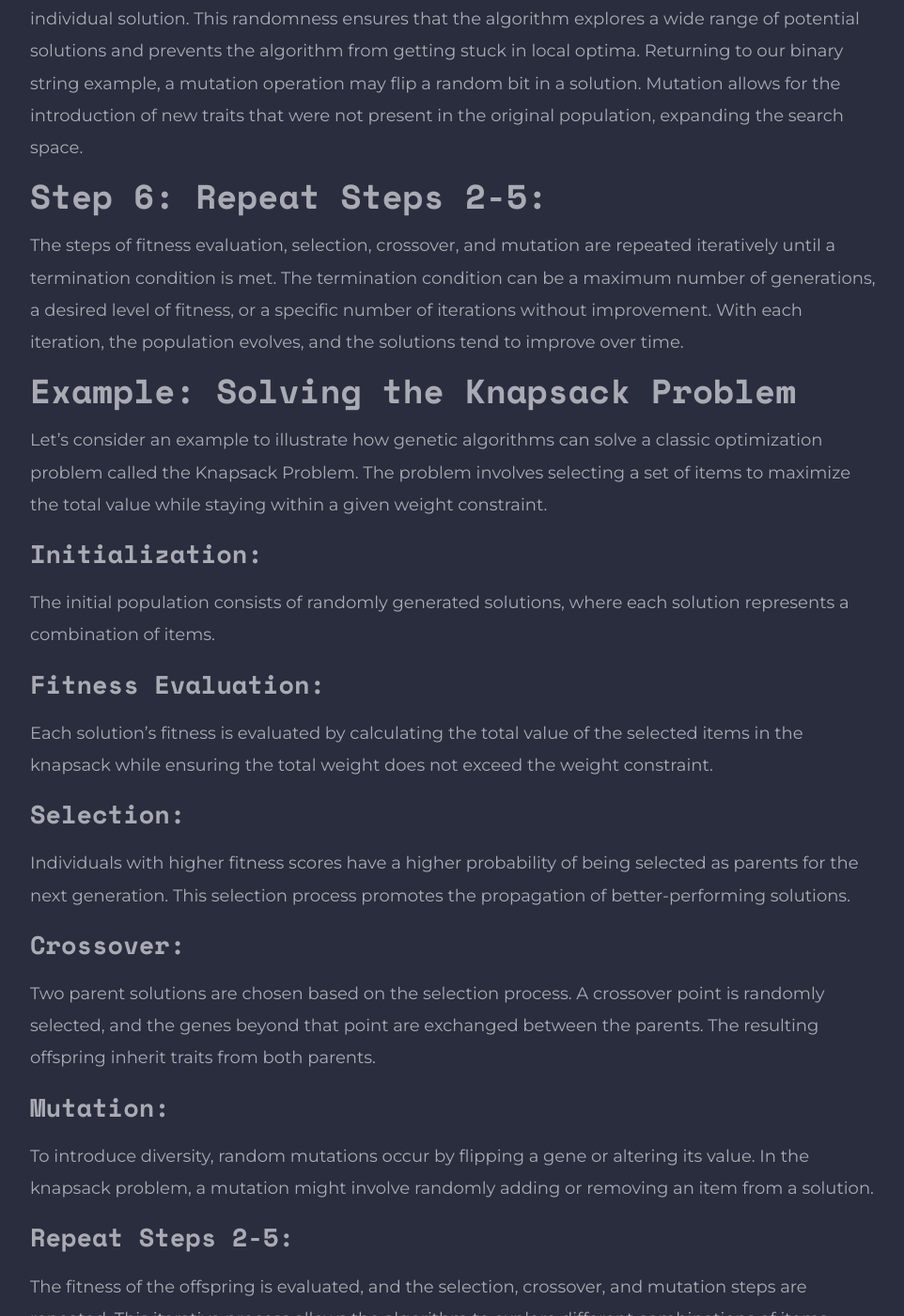
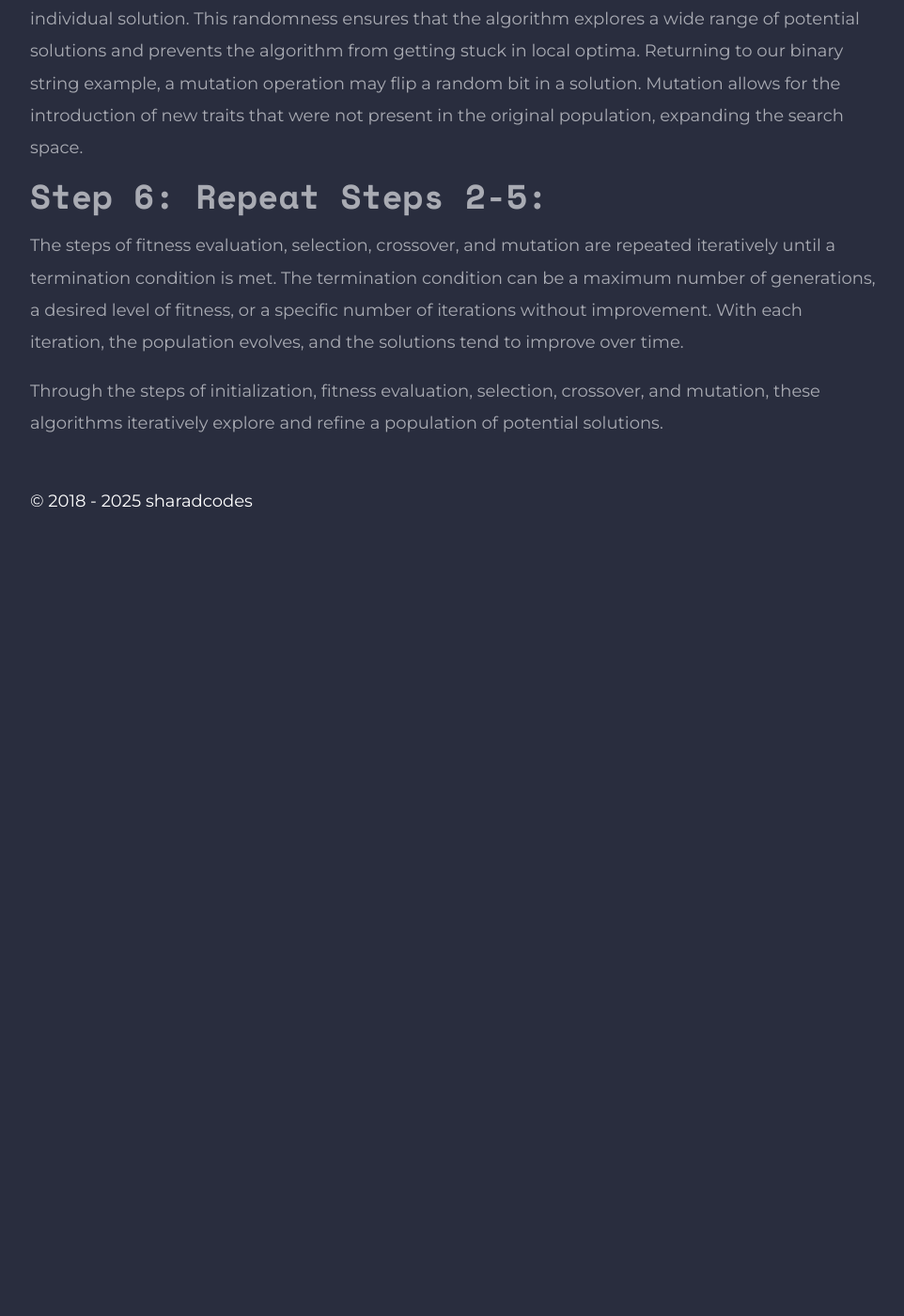
Before and after one commit to sharadcodes/sharadcodes.github.io, a Jekyll site: the page built from _posts/2023-05-14-genetic-algorithms.md, in a window 1280 px wide and 1400 px high, scrolled down 2900 px. Shown: the whole window at 94% size, without its empty margins (4-966 px from the left). Built offline with Jekyll 4.4.1, drawn with Linux system fonts in a browser that asks for light colours; nearby versions of some CDN libraries; after the commit the page ends 3480 px from its top, so only the background shows below that; some of the changed text lies outside the part shown.

Commit message:
Update 2023-05-14-genetic-algorithms.md

```diff
--- a/_posts/2023-05-14-genetic-algorithms.md
+++ b/_posts/2023-05-14-genetic-algorithms.md
@@ -40,36 +40,4 @@ Mutation introduces randomness into the population by randomly altering certain
 
 The steps of fitness evaluation, selection, crossover, and mutation are repeated iteratively until a termination condition is met. The termination condition can be a maximum number of generations, a desired level of fitness, or a specific number of iterations without improvement. With each iteration, the population evolves, and the solutions tend to improve over time.
 
-# Example: Solving the Knapsack Problem
-
-Let's consider an example to illustrate how genetic algorithms can solve a classic optimization problem called the Knapsack Problem. The problem involves selecting a set of items to maximize the total value while staying within a given weight constraint.
-
-## Initialization:
-
-The initial population consists of randomly generated solutions, where each solution represents a combination of items.
-
-## Fitness Evaluation:
-
-Each solution's fitness is evaluated by calculating the total value of the selected items in the knapsack while ensuring the total weight does not exceed the weight constraint.
-
-## Selection:
-
-Individuals with higher fitness scores have a higher probability of being selected as parents for the next generation. This selection process promotes the propagation of better-performing solutions.
-
-## Crossover:
-
-Two parent solutions are chosen based on the selection process. A crossover point is randomly selected, and the genes beyond that point are exchanged between the parents. The resulting offspring inherit traits from both parents.
-
-## Mutation:
-
-To introduce diversity, random mutations occur by flipping a gene or altering its value. In the knapsack problem, a mutation might involve randomly adding or removing an item from a solution.
-
-## Repeat Steps 2-5:
-
-The fitness of the offspring is evaluated, and the selection, crossover, and mutation steps are repeated. This iterative process allows the algorithm to explore different combinations of items, gradually improving the fitness of the population.
-
-By repeating these steps for a specific number of generations or until a termination condition is met, genetic algorithms converge towards optimal or near-optimal solutions.
-
----
-
-Genetic algorithms harness the power of natural selection and genetics to solve complex problems. Through the steps of initialization, fitness evaluation, selection, crossover, and mutation, these algorithms iteratively explore and refine a population of potential solutions. Genetic algorithms have found success in various domains, including optimization, scheduling, machine learning, and more. By mimicking the principles of nature, genetic algorithms provide a versatile and effective approach to problem-solving.
+Through the steps of initialization, fitness evaluation, selection, crossover, and mutation, these algorithms iteratively explore and refine a population of potential solutions.
```
